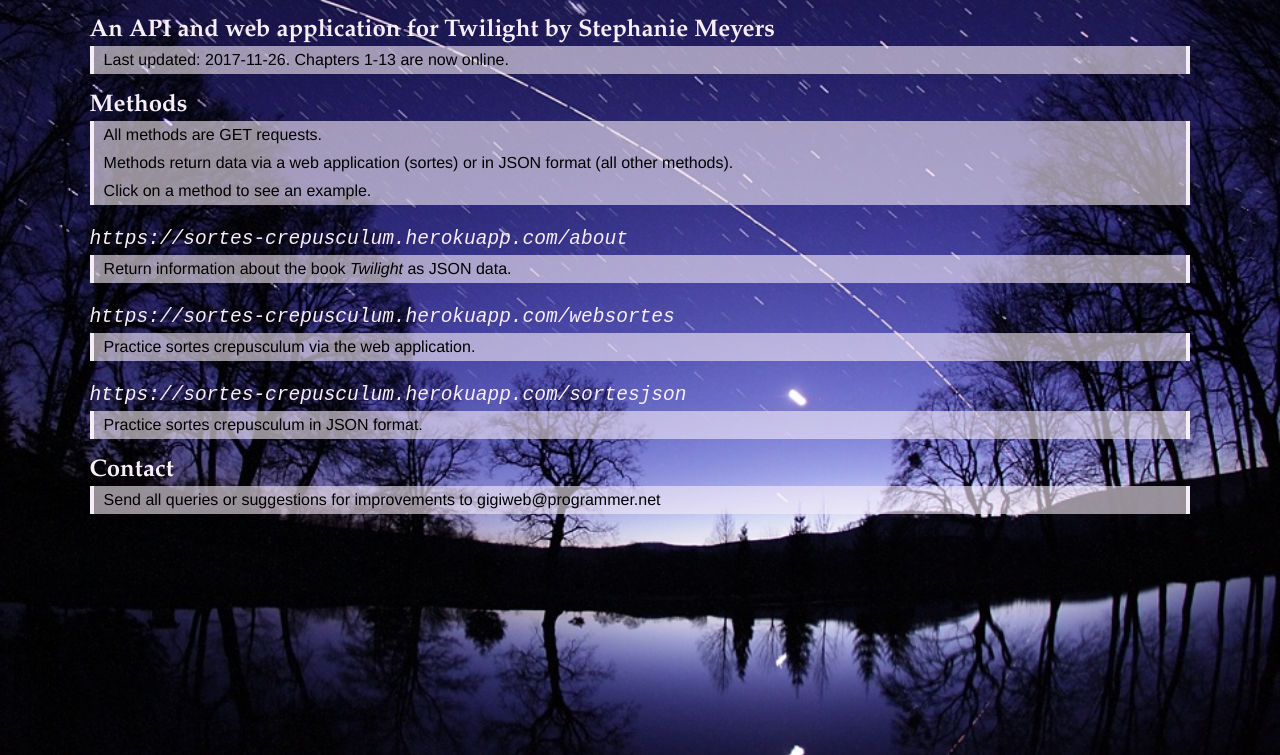
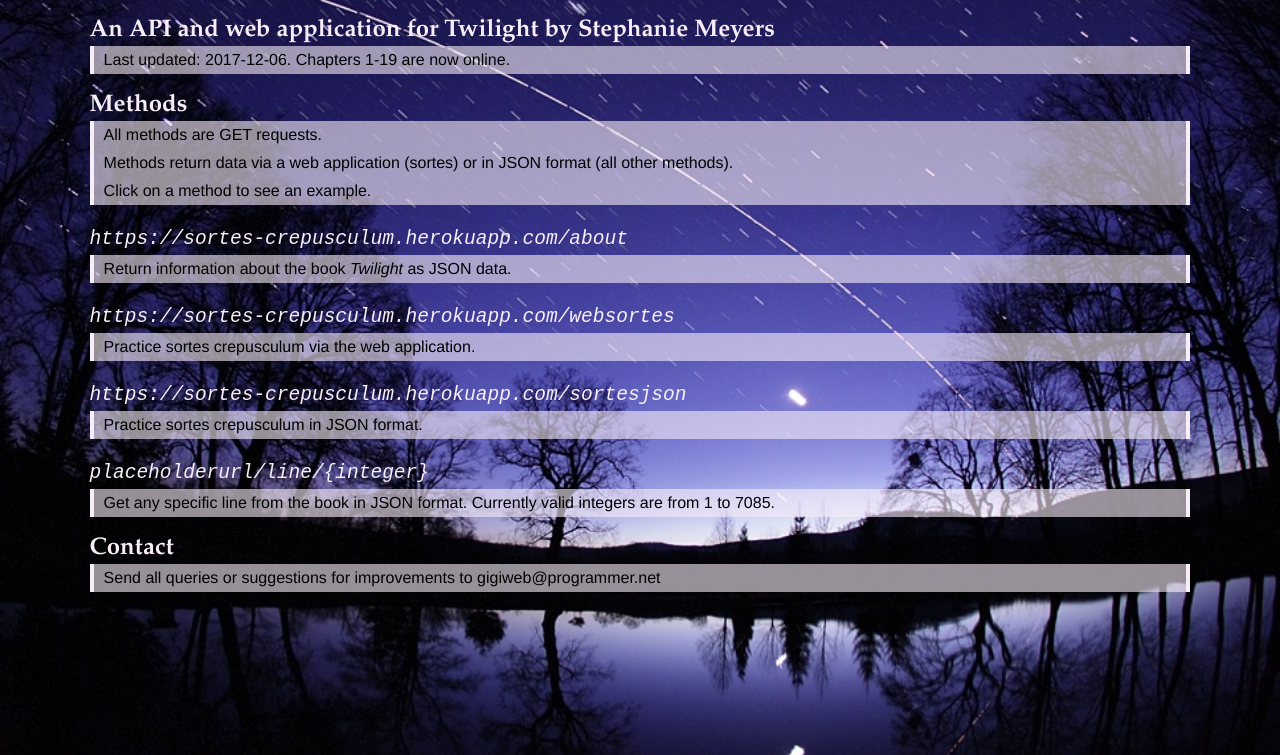
Before and after one commit to ecglover8/sortes-crepusculum, a website: page index.html in a window 1280 px wide. Shown: the part 45-800 px from the top of the page. Drawn offline with Linux system fonts and the light colour scheme.

Commit message:
Update index.html

```diff
--- a/index.html
+++ b/index.html
@@ -21,7 +21,7 @@
       <hr style="color:#F8EEF8" />
       <br />
       <h2>An API and web application for Twilight by Stephanie Meyers</h2>
-      <p class="para">Last updated: 2017-11-26. Chapters 1-13 are now online.</p>
+      <p class="para">Last updated: 2017-12-06. Chapters 1-19 are now online.</p>
       <br />
       <h2>Methods</h2>
       <p class="para">All methods are GET requests.</p>
@@ -37,6 +37,9 @@
       <a class="example" href="https://sortes-crepusculum.herokuapp.com/sortesjson">https://sortes-crepusculum.herokuapp.com/sortesjson</a>
       <p class="para">Practice sortes crepusculum in JSON format.</p>
       <br />
+      <a class="example" href="https://sortes-crepusculum.herokuapp.com/line/6966">placeholderurl/line/{integer}</a>
+      <p class="para">Get any specific line from the book in JSON format. Currently valid integers are from 1 to 7085.</p>
+      <br />
       <h2>Contact</h2>
       <p class="para">Send all queries or suggestions for improvements to gigiweb@programmer.net</p>
     </section>
```
